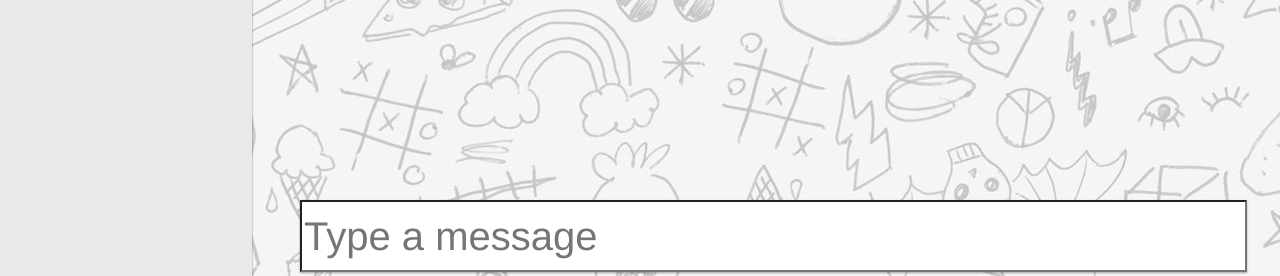
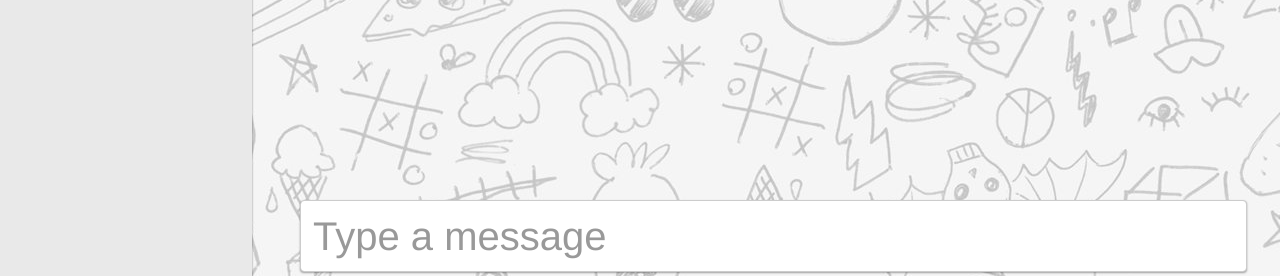
Before and after one commit to BharathKumarRavichandran/FoodShare, a PHP site: page /messages.php in a window 1280 px wide. Shown: the part 524-800 px from the top of the page. Run offline with PHP 8.4, Linux system fonts and the light colour scheme; the visitor is signed in with stand-in values (Sample User, id 1); data that the repository does not hold is empty; some web fonts are replaced.

Commit message:
Chat input designed

```diff
--- a/messages.php
+++ b/messages.php
@@ -66,7 +66,7 @@ $_SESSION['message']="";
 	  	<div id="userChatSelect"></div>
 	</div>
 	<div id="chatRegion"></div>
-	<input id="chatInput" class="chatInput" type="text" name="send" placeholder="Type a message">
+	<input id="chatInput" class="chatInput form-control" type="text" name="send" placeholder="Type a message">
 
 <script type="text/javascript">
 
```
